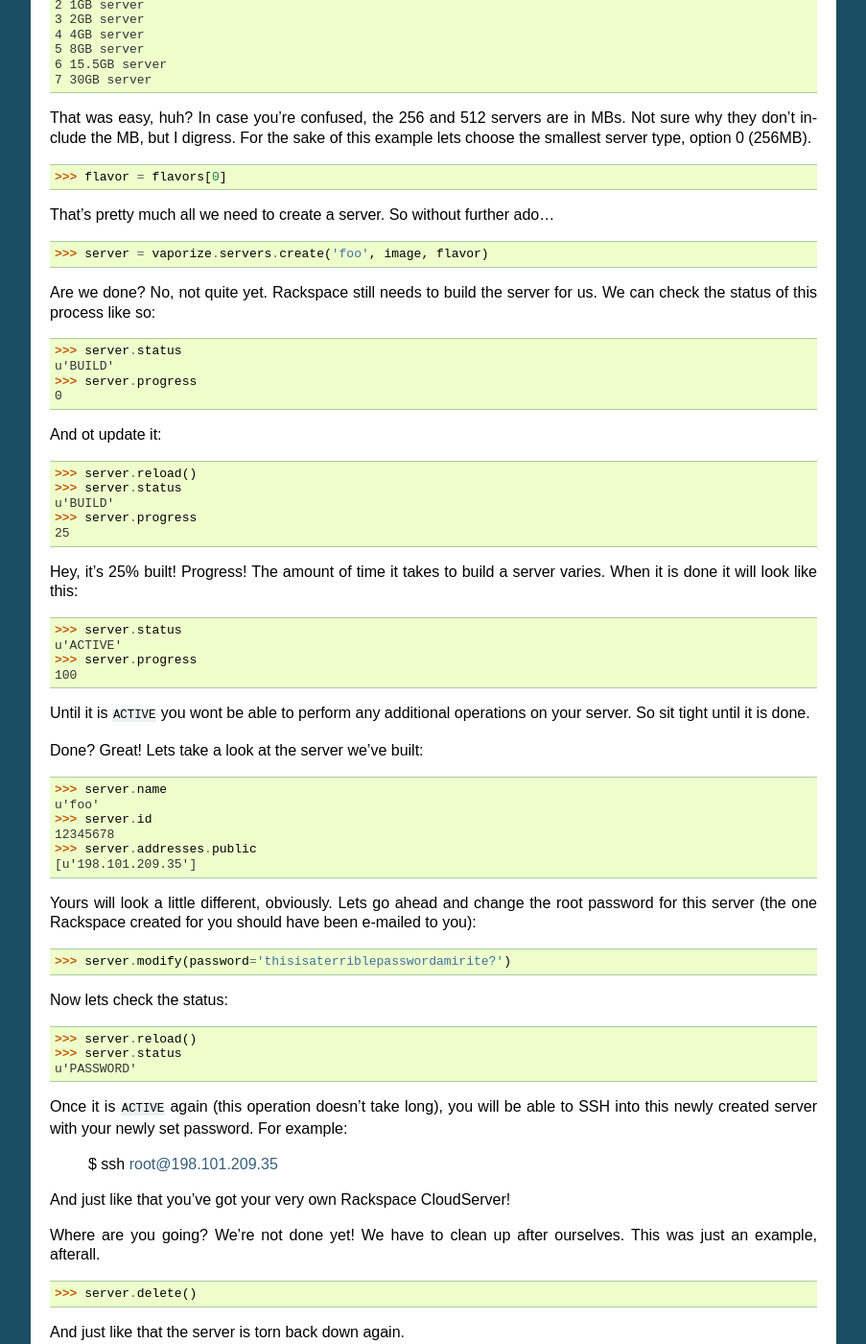
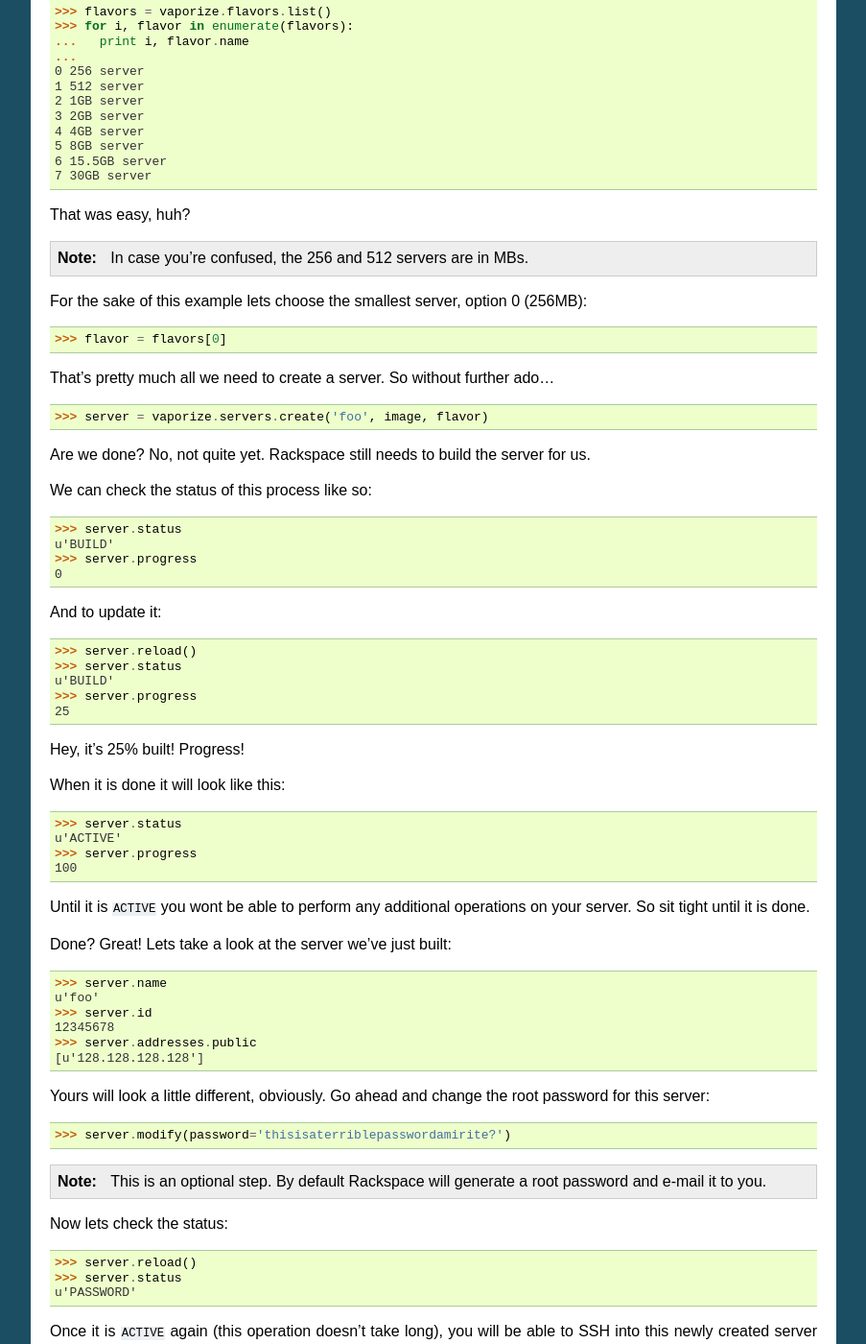
Before and after one commit to kolanos/vaporize, a Sphinx documentation site: the page built from docs/gettingstarted.rst, in a window 1280 px wide and 1400 px high, scrolled down 1933 px. Shown: the whole window at 96% size, without its empty margins (198-1101 px from the left). Built offline with Sphinx 7.4.7, drawn with Linux system fonts in a browser that asks for light colours; some of the changed text lies outside the part shown.

Commit message:
More documentation updates

```diff
--- a/docs/gettingstarted.rst
+++ b/docs/gettingstarted.rst
@@ -24,9 +24,13 @@
 There's an optional third parameter available in the ``connect`` function as
 well. It lets you choose which region you wish to work with. It accepts one of
 three options: ``DFW`` (Dallas/Fort Worth), ``ORD`` (Chicago) or ``LON``
-(London). Keep in mind that at the time of this writing only a few of the
-Rackspace Cloud APIs support this third parameter. Vaporize uses ``DFW`` by
-default.
+(London).
+
+.. note::
+
+    Keep in mind that at the time of this writing only a few of the
+    Rackspace Cloud APIs support this third parameter. Vaporize uses ``DFW`` by
+    default.
 
 First Request
 -------------
@@ -117,9 +127,13 @@
     6 15.5GB server
     7 30GB server
 
-That was easy, huh? In case you're confused, the 256 and 512 servers are in MBs.
-Not sure why they don't include the MB, but I digress. For the sake of this
-example lets choose the smallest server type, option 0 (256MB).
+That was easy, huh?
+
+.. note::
+
+    In case you're confused, the 256 and 512 servers are in MBs.
+
+For the sake of this example lets choose the smallest server, option 0 (256MB):
 
     >>> flavor = flavors[0]
 
@@ -128,14 +142,16 @@
     >>> server = vaporize.servers.create('foo', image, flavor)
 
 Are we done? No, not quite yet. Rackspace still needs to build the server for
-us. We can check the status of this process like so:
+us.
+
+We can check the status of this process like so:
 
     >>> server.status
     u'BUILD'
     >>> server.progress
     0
 
-And ot update it:
+And to update it:
 
     >>> server.reload()
     >>> server.status
@@ -143,8 +159,13 @@
     >>> server.progress
     25
 
-Hey, it's 25% built! Progress! The amount of time it takes to build a server
-varies. When it is done it will look like this:
+Hey, it's 25% built! Progress!
+
+.. note:::
+
+    The amount of time it takes to build a server varies.
+
+When it is done it will look like this:
 
     >>> server.status
     u'ACTIVE'
@@ -154,20 +175,24 @@
 Until it is ``ACTIVE`` you wont be able to perform any additional operations on
 your server. So sit tight until it is done.
 
-Done? Great! Lets take a look at the server we've built:
+Done? Great! Lets take a look at the server we've just built:
 
     >>> server.name
     u'foo'
     >>> server.id
     12345678
     >>> server.addresses.public
-    [u'198.101.209.35']
+    [u'128.128.128.128']
 
-Yours will look a little different, obviously. Lets go ahead and change the root
-password for this server (the one Rackspace created for you should have been
-e-mailed to you):
+Yours will look a little different, obviously. Go ahead and change the root
+password for this server:
 
     >>> server.modify(password='thisisaterriblepasswordamirite?')
+
+.. note::
+
+    This is an optional step. By default Rackspace will generate a root password
+    and e-mail it to you.
 
 Now lets check the status:
 
@@ -176,11 +201,13 @@
     u'PASSWORD'
 
 Once it is ``ACTIVE`` again (this operation doesn't take long), you will be able
-to SSH into this newly created server with your newly set password. For example:
+to SSH into this newly created server with your newly set password.
 
-    $ ssh root@198.101.209.35
+For example:
 
-And just like that you've got your very own Rackspace CloudServer!
+    $ ssh root@128.128.128.128
+
+Now you've got your very own Rackspace CloudServer!
 
 Where are you going? We're not done yet! We have to clean up after ourselves.
 This was just an example, afterall.
```
Also changed, not shown: other parts of docs/gettingstarted.rst (+12 -6 lines), 2 other files.
